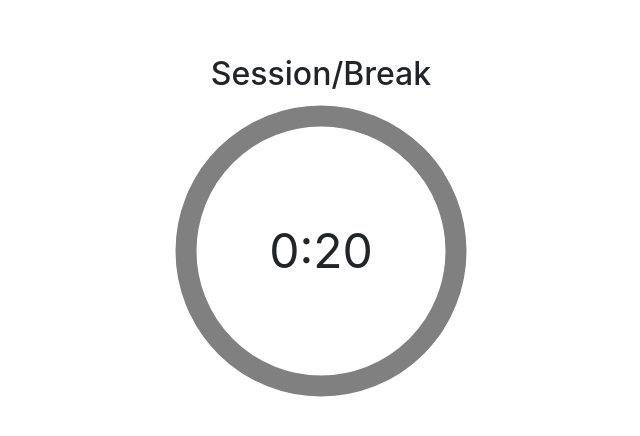
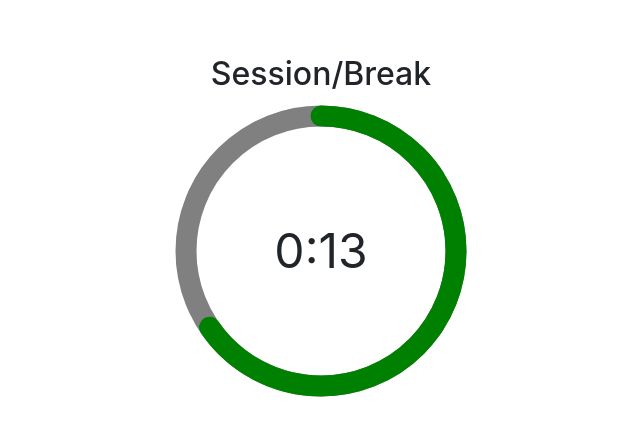
Before and after one commit to rheera/pomodoro-clock, a React (Create React App) app: page / in a window 1280 px wide. Shown: the part 172-608 px from the top of the page, without its empty margins (319-959 px from the left). Built offline with nearby package versions, Linux system fonts and the light colour scheme.

Commit message:
Working on timer
- timer is basically working now
- have a green ring that lowers as time passes

```diff
--- a/src/App.js
+++ b/src/App.js
@@ -9,7 +9,12 @@ class Time extends React.Component {
     render() {
         const START_TIME = 20;
         let timeLeft = START_TIME;
-        function formatTimeLeft(time) {
+        let timerInterval = null;
+        let timePassed = 0;
+
+        const FULL_DASH_ARRAY = 283;
+
+        function formatTime(time) {
             // The largest round integer less than or equal to the result of time divided being by 60.
             const minutes = Math.floor(time / 60);
 
@@ -25,9 +30,41 @@ class Time extends React.Component {
             return `${minutes}:${seconds}`;
         }
 
+        function startTimer() {
+            // setInterval is a method that will run code over and over at a certain interval in this case 1000 ms (1s)
+            timerInterval = setInterval(() => {
+
+                // The amount of time passed increments by one
+                timePassed = timePassed += 1;
+                timeLeft = START_TIME - timePassed;
+
+                // The time left label is updated
+                document.getElementById("base-timer-label").innerHTML = formatTime(timeLeft);
+
+                setCircleDasharray();
+            }, 1000);
+        }
+
+        // Divides time left by the defined time limit.
+        function calculateTimeFraction() {
+            const rawTimeFraction = timeLeft / START_TIME;
+            return rawTimeFraction - (1 / START_TIME) * (1 - rawTimeFraction);
+        }
+
+// Update the dasharray value as time passes, starting with 283
+        function setCircleDasharray() {
+            const circleDasharray = `${(
+                calculateTimeFraction() * FULL_DASH_ARRAY
+            ).toFixed(0)} 283`;
+            document
+                .getElementById("base-timer-path-remaining")
+                .setAttribute("stroke-dasharray", circleDasharray);
+        }
+
         return (
             <div id={"timer-div"}>
-                {formatTimeLeft(timeLeft)}
+                {formatTime(timeLeft)}
+                {startTimer()}
             </div>
         )
     }
@@ -38,12 +75,45 @@ class Wheel extends React.Component {
 
 
     render() {
+
+        // Warning occurs at 10s
+        const WARNING_THRESHOLD = 10;
+        // Alert occurs at 5s
+        const ALERT_THRESHOLD = 5;
+
+        const COLOR_CODES = {
+            info: {
+                color: "green"
+            },
+            warning: {
+                color: "orange",
+                threshold: WARNING_THRESHOLD
+            },
+            alert: {
+                color: "red",
+                threshold: ALERT_THRESHOLD
+            }
+        };
+        let remainingPathColor = COLOR_CODES.info.color;
+
         return (
             <div id={"wheel-div"}>
                 <div className="base-timer">
                     <svg className="base-timer__svg" viewBox="0 0 100 100" xmlns="http://www.w3.org/2000/svg">
                         <g className="base-timer__circle">
                             <circle className="base-timer__path-elapsed" cx="50" cy="50" r="45"/>
+                            <path
+                                id="base-timer-path-remaining"
+                                stroke-dasharray="283 283"
+                                className={"base-timer__path-remaining"}
+                                style={{color: remainingPathColor}}
+                                d="
+                                M 50, 50
+                                m -45, 0
+                                a 45,45 0 1,0 90,0
+                                a 45,45 0 1,0 -90,0
+                                "
+                            />
                         </g>
                     </svg>
                     <span id="base-timer-label" className="base-timer__label">
--- a/src/custom.scss
+++ b/src/custom.scss
@@ -36,4 +36,28 @@
   font-size: 48px;
 }
 
+.base-timer__path-remaining {
+  /* Just as thick as the original ring */
+  stroke-width: 7px;
+
+  /* Rounds the line endings to create a seamless circle */
+  stroke-linecap: round;
+
+  /* Makes sure the animation starts at the top of the circle */
+  transform: rotate(90deg);
+  transform-origin: center;
+
+  /* One second aligns with the speed of the countdown timer */
+  transition: 1s linear all;
+
+  /* Allows the ring to change color when the color value updates */
+  stroke: currentColor;
+}
+
+.base-timer__svg {
+  /* Flips the svg and makes the animation to move left-to-right */
+  transform: scaleX(-1);
+}
+
+
 @import '~bootstrap/scss/bootstrap.scss';
```
